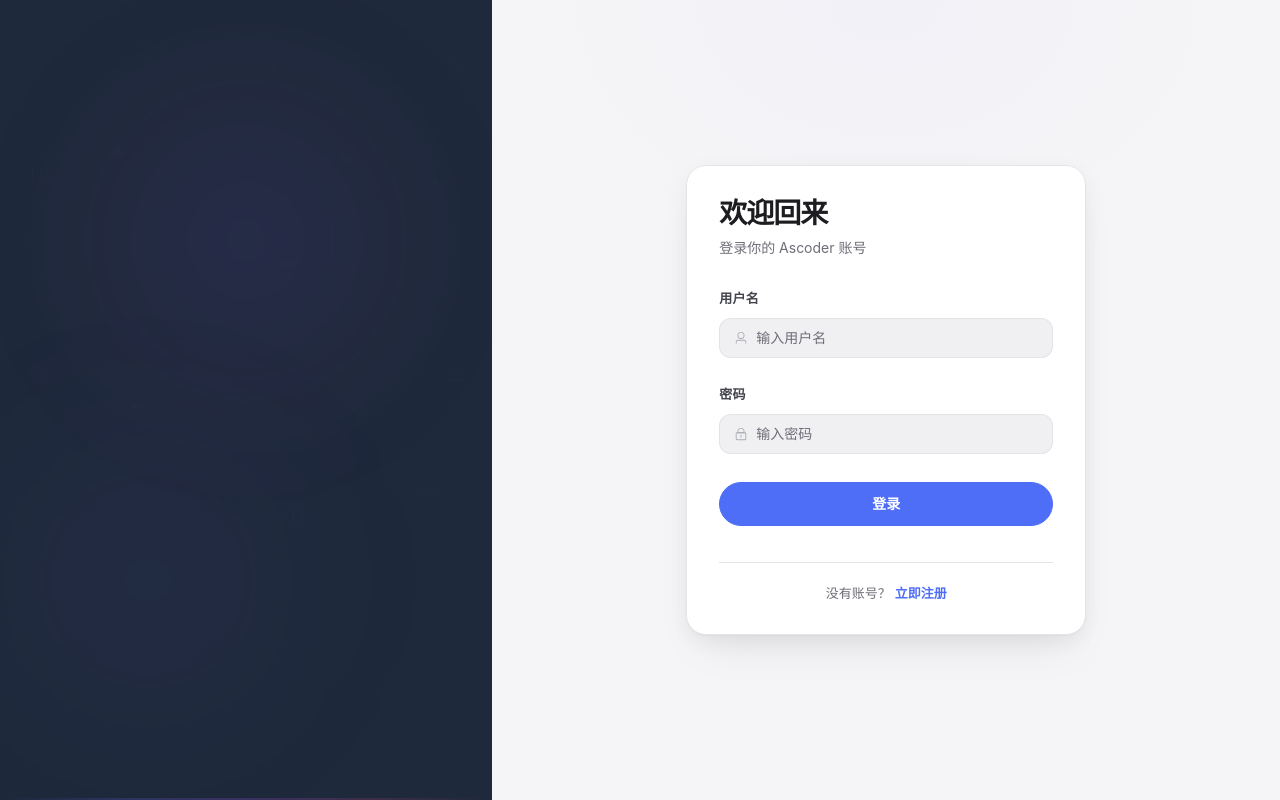
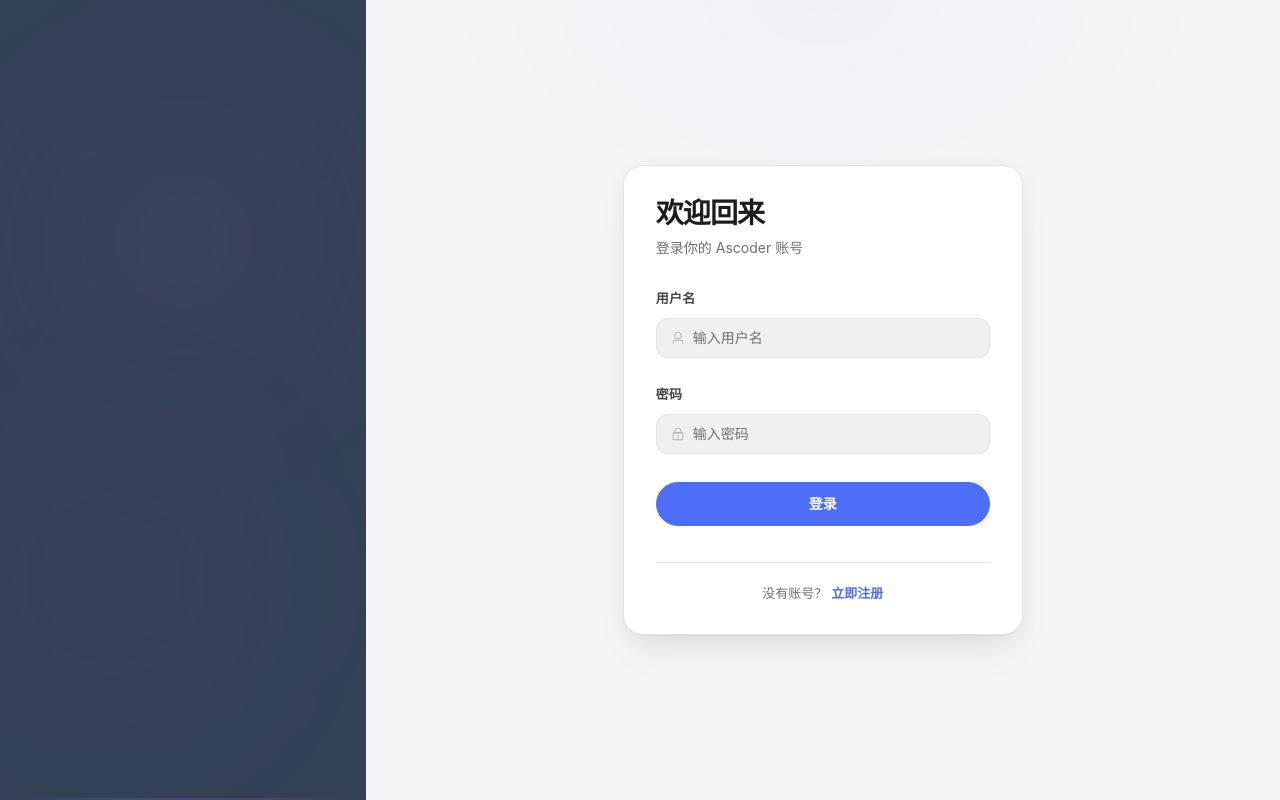
Before and after one commit to welsione/Ascoder, a Vue app in the folder frontend/web/: page /login in a window 1280 px wide. Built offline with nearby package versions, Linux system fonts and the light colour scheme; no server answers.

Commit message:
fix(ui): 品牌区更窄(2:5) + 背景更淡(#334155) + 副标题字号22px

```diff
--- a/frontend/web/src/components/auth/AuthLayout.vue
+++ b/frontend/web/src/components/auth/AuthLayout.vue
@@ -60,7 +60,7 @@ function particleStyle(index: number) {
 <style scoped>
 .auth-shell {
   display: grid;
-  grid-template-columns: 5fr 8fr;
+  grid-template-columns: 2fr 5fr;
   min-height: 100vh;
 }
 
@@ -73,7 +73,7 @@ function particleStyle(index: number) {
   justify-items: center;
   padding: var(--spacing-10) var(--spacing-8);
   overflow: hidden;
-  background: #1e293b;
+  background: #334155;
 }
 
 .brand-bg {
@@ -198,7 +198,7 @@ function particleStyle(index: number) {
 
 .brand-tagline {
   margin: 0;
-  font-size: 18px;
+  font-size: 22px;
   color: rgba(148, 163, 194, 0.65);
   letter-spacing: var(--tracking-wide);
   font-weight: var(--font-weight-medium);
```
